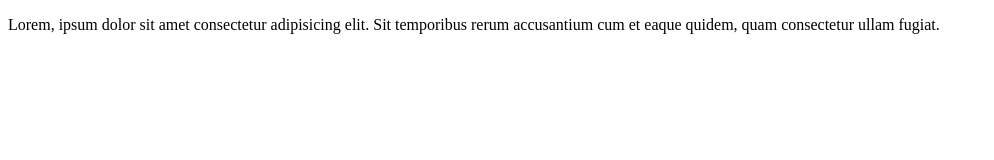
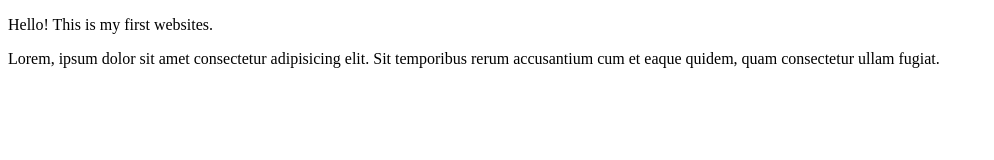
Before and after one commit to abulhashem109904/Test, a plain HTML site: page index.html in a window 1280 px wide. Shown: the whole page, without its empty margins (0-994 px from the left). Drawn offline with Linux system fonts and the light colour scheme.

Commit message:
Update index.html

```diff
--- a/index.html
+++ b/index.html
@@ -6,6 +6,7 @@
     <title>Document</title>
 </head>
 <body>
+    <p>Hello! This is my first websites.</p>
     <p>Lorem, ipsum dolor sit amet consectetur adipisicing elit. Sit temporibus rerum accusantium cum et eaque quidem, quam consectetur ullam fugiat.</p>
 </body>
 </html>
```
